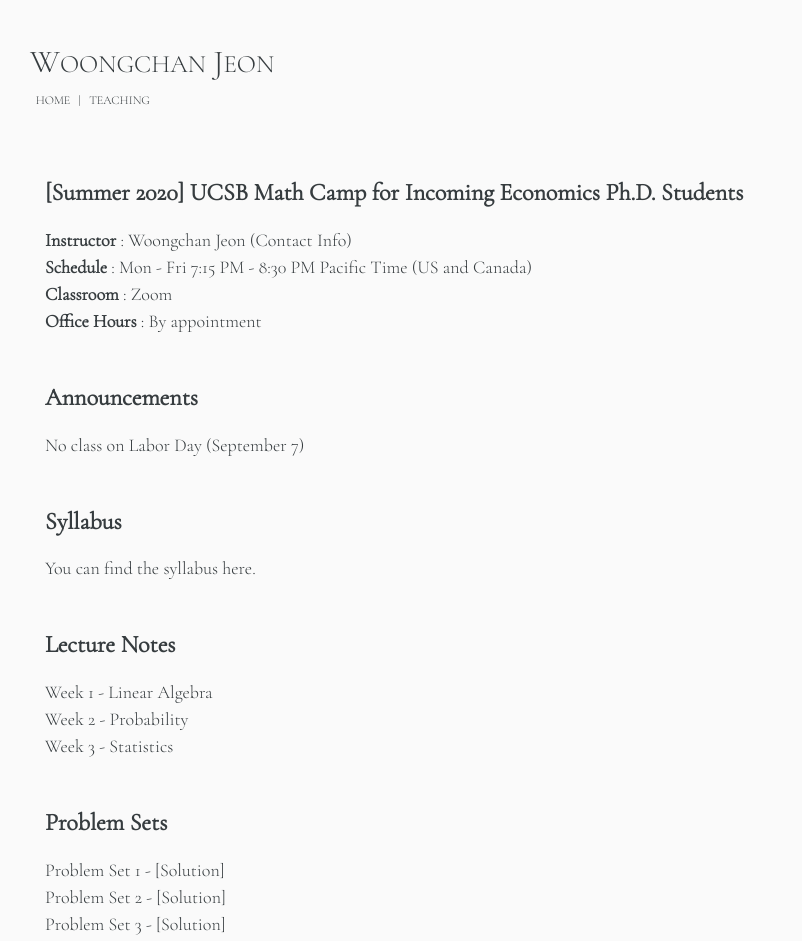
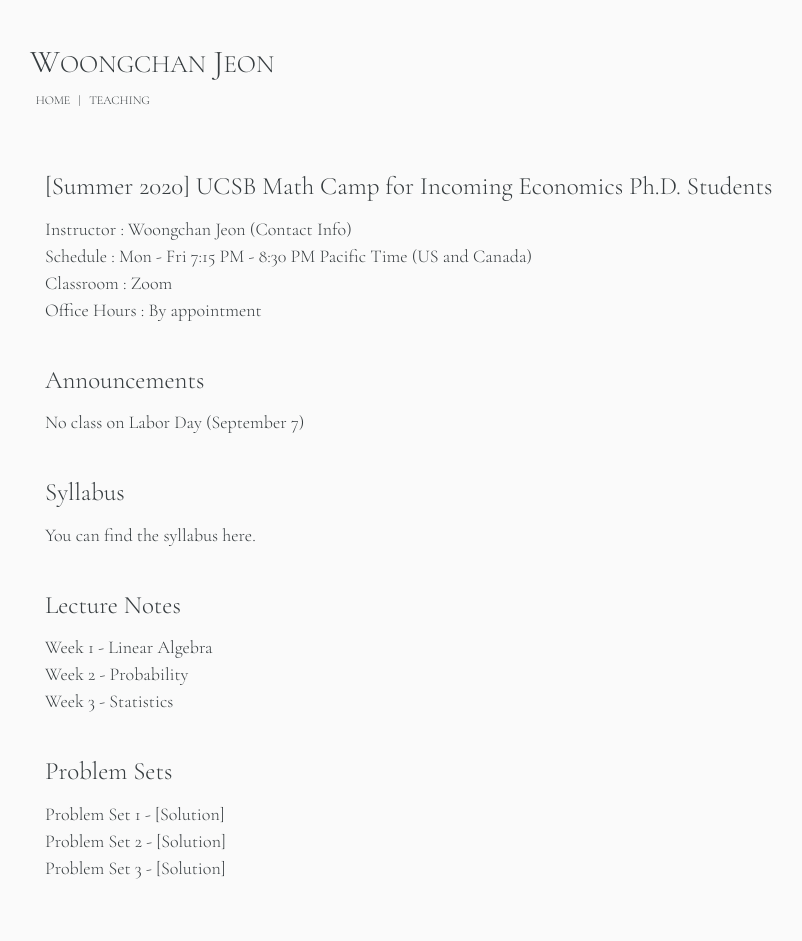
Before and after one commit to woongchanjeon/teaching, a plain HTML site: page mc.html in a window 1280 px wide. Shown: the whole page, without its empty margins (130-932 px from the left). Drawn offline with nearby package versions, Linux system fonts and the light colour scheme; a web font is replaced by a local one.

Commit message:
Update mc.html

```diff
--- a/mc.html
+++ b/mc.html
@@ -144,24 +144,24 @@
 
             <br>
 
-            <h2> [Summer 2020] UCSB Math Camp for Incoming Economics Ph.D. Students</h2>
+            <p style="font-size:25px"> [Summer 2020] UCSB Math Camp for Incoming Economics Ph.D. Students</p>
 
             <p>
-            <b>Instructor</b> : Woongchan Jeon (<a href="https://woongchanjeon.com" style="font-weight:1">Contact Info</a>)<br>
-            <b>Schedule</b> : Mon - Fri 7:15 PM - 8:30 PM Pacific Time (US and Canada)<br>
-            <b>Classroom</b> : Zoom<br>
-            <b>Office Hours</b> : By appointment <br>
+            Instructor : Woongchan Jeon (<a href="https://woongchanjeon.com" style="font-weight:1">Contact Info</a>)<br>
+            Schedule : Mon - Fri 7:15 PM - 8:30 PM Pacific Time (US and Canada)<br>
+            Classroom : Zoom<br>
+            Office Hours : By appointment <br>
             </p> <br>
 
-            <h2>Announcements</h2>
+            <p style="font-size:25px">Announcements</p>
 
             <p>No class on Labor Day (September 7)</p><br>
 
-            <h2>Syllabus</h2>
+            <p style="font-size:25px">Syllabus</p>
 
             <p>You can find the <a href="math_camp/mc_s20_syllabus.pdf">syllabus here</a>.</p><br>
 
-            <h2>Lecture Notes</h2>
+            <p style="font-size:25px">Lecture Notes</p>
 
             <p>
             <a href="math_camp/lecture_note/mc_s20_ln1_linear_algebra.pdf">Week 1 - Linear Algebra</a> <br>
@@ -169,7 +169,7 @@
             <a href="math_camp/lecture_note/mc_s20_ln3_statistics.pdf">Week 3 - Statistics</a><br>
             </p><br>
 
-            <h2>Problem Sets</h2>
+            <p style="font-size:25px">Problem Sets</p>
 
             <p>
             <a href="math_camp/problem_set/mc_s20_ps1.pdf">Problem Set 1</a> - [<a href="math_camp/problem_set/mc_s20_ps1_solution.pdf">Solution</a>] <br>
```
